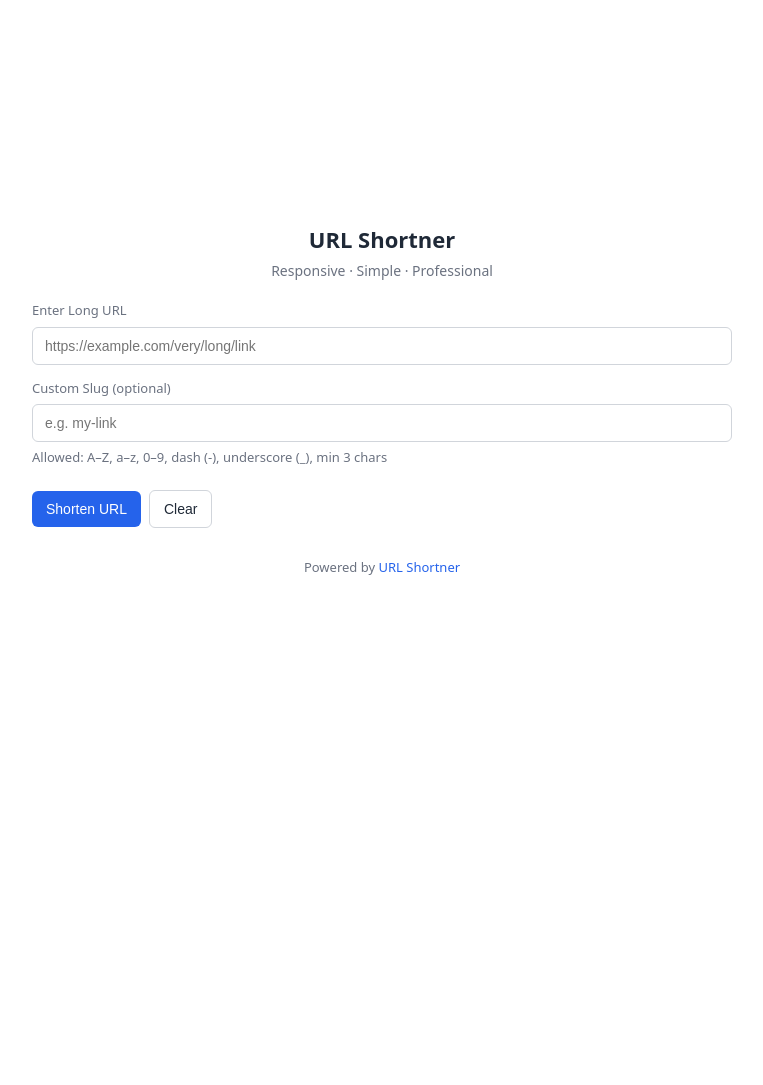
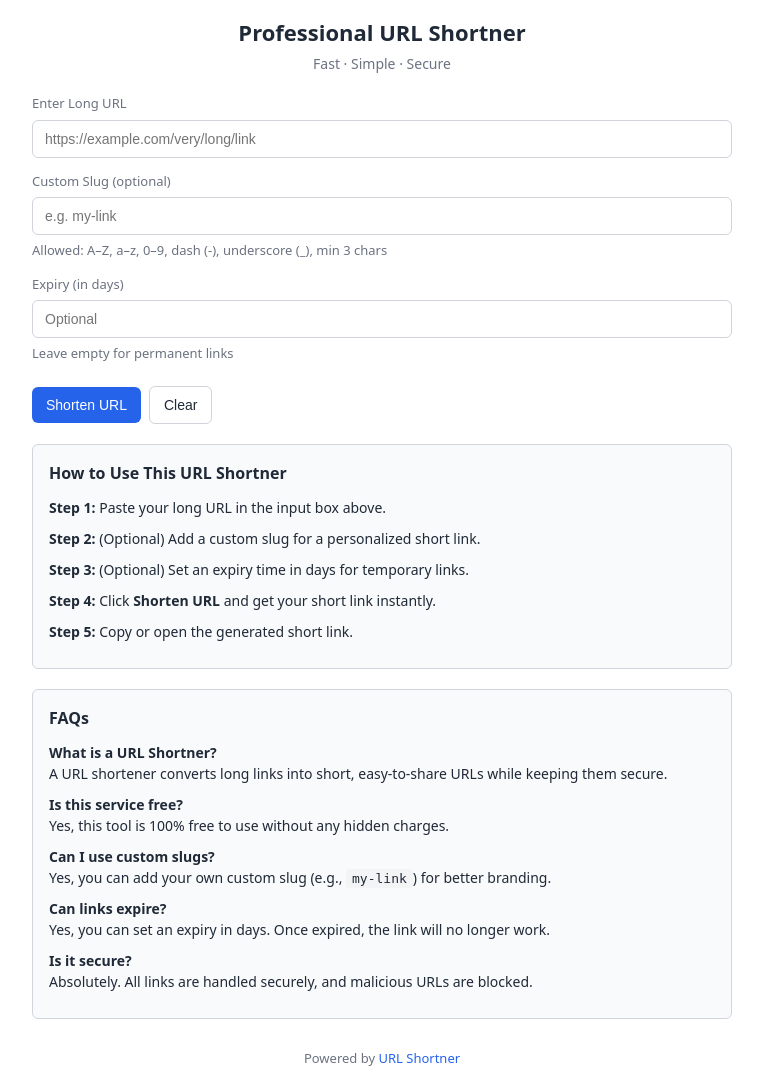
Before and after one commit to iamrcs/url-shortener, a Flask app: template templates/index.html in a window 1280 px wide. Shown: the whole page, without its empty margins (258-1021 px from the left). Before the commit the page ends 575 px from the top, so only its background shows below. Run offline with Flask 3, Linux system fonts and the light colour scheme; the template is opened without the code that fills it, so the values that code supplies are empty.

Commit message:
Update index.html

```diff
--- a/templates/index.html
+++ b/templates/index.html
@@ -4,22 +4,42 @@
 <head>
   <meta charset="utf-8" />
   <meta name="viewport" content="width=device-width, initial-scale=1" />
-  <title>URL Shortner</title>
-  <link rel="stylesheet" href="/static/style.css" />
+  <title>URL Shortner - Fast, Simple & Secure Link Shortening</title>
+
+  <!-- ✅ SEO Meta Tags -->
+  <meta name="description" content="Professional URL Shortner - create short, secure, and easy-to-share links. Fast, simple, and reliable link management tool.">
+  <meta name="keywords" content="URL shortener, link shortener, short URL, custom link, free URL shortener, secure short link">
+  <meta name="author" content="URL Shortner">
+
+  <!-- ✅ Open Graph for Social Sharing -->
+  <meta property="og:title" content="URL Shortner - Fast, Simple & Secure" />
+  <meta property="og:description" content="Shorten your long URLs into easy-to-share short links with expiry options. Free, simple, and secure URL shortener." />
+  <meta property="og:type" content="website" />
+  <meta property="og:url" content="https://yourdomain.com/" />
+  <meta property="og:image" content="https://yourdomain.com/preview.png" />
+
+  <!-- ✅ Twitter Card -->
+  <meta name="twitter:card" content="summary_large_image">
+  <meta name="twitter:title" content="URL Shortner - Fast, Simple & Secure">
+  <meta name="twitter:description" content="Create secure short links with custom slugs and expiry. Perfect for sharing anywhere.">
+  <meta name="twitter:image" content="https://yourdomain.com/preview.png">
+
+  <base href="/" />
+  <link rel="stylesheet" href="static/style.css" />
 </head>
 
 <body>
   <main>
     <header>
-      <h1>URL Shortner</h1>
-      <p>Responsive · Simple · Professional</p>
+      <h1>Professional URL Shortner</h1>
+      <p>Fast · Simple · Secure</p>
     </header>
 
-    <!-- Shortener Form -->
+    <!-- URL Shortener Form -->
     <form id="shortForm" autocomplete="off" novalidate>
       <div>
         <label for="longUrl">Enter Long URL</label>
-        <input id="longUrl" type="url" required placeholder="https://example.com/very/long/link">
+        <input id="longUrl" type="url" required placeholder="https://example.com/very/long/link" aria-required="true" />
       </div>
 
       <div>
@@ -28,13 +48,19 @@
         <p class="small">Allowed: A–Z, a–z, 0–9, dash (-), underscore (_), min 3 chars</p>
       </div>
 
+      <div>
+        <label for="expiry_days">Expiry (in days)</label>
+        <input id="expiry_days" type="number" min="1" placeholder="Optional">
+        <p class="small">Leave empty for permanent links</p>
+      </div>
+
       <div class="controls">
         <button type="submit" class="btn btn-primary">Shorten URL</button>
         <button type="button" id="clearBtn" class="btn">Clear</button>
       </div>
     </form>
 
-    <!-- Output -->
+    <!-- Output Section -->
     <section id="outputSection">
       <h2 style="font-size:15px;font-weight:600;margin-bottom:8px">Shortened Link</h2>
       <input id="output" readonly aria-label="Shortened URL" />
@@ -45,15 +71,47 @@
       <p class="small" id="msg"></p>
     </section>
 
+    <!-- ✅ How To Use Section -->
+    <section class="stats">
+      <h2>How to Use This URL Shortner</h2>
+      <p><strong>Step 1:</strong> Paste your long URL in the input box above.</p>
+      <p><strong>Step 2:</strong> (Optional) Add a custom slug for a personalized short link.</p>
+      <p><strong>Step 3:</strong> (Optional) Set an expiry time in days for temporary links.</p>
+      <p><strong>Step 4:</strong> Click <strong>Shorten URL</strong> and get your short link instantly.</p>
+      <p><strong>Step 5:</strong> Copy or open the generated short link.</p>
+    </section>
+
+    <!-- ✅ FAQs Section -->
+    <section class="stats">
+      <h2>FAQs</h2>
+      <p><strong>What is a URL Shortner?</strong><br>
+        A URL shortener converts long links into short, easy-to-share URLs while keeping them secure.</p>
+
+      <p><strong>Is this service free?</strong><br>
+        Yes, this tool is 100% free to use without any hidden charges.</p>
+
+      <p><strong>Can I use custom slugs?</strong><br>
+        Yes, you can add your own custom slug (e.g., <code>my-link</code>) for better branding.</p>
+
+      <p><strong>Can links expire?</strong><br>
+        Yes, you can set an expiry in days. Once expired, the link will no longer work.</p>
+
+      <p><strong>Is it secure?</strong><br>
+        Absolutely. All links are handled securely, and malicious URLs are blocked.</p>
+    </section>
+
     <footer>
       <p>Powered by <a href="/" target="_blank" rel="noopener">URL Shortner</a></p>
     </footer>
   </main>
 
+  <!-- JavaScript -->
   <script>
+    const base = window.location.origin;
     const form = document.getElementById('shortForm');
     const input = document.getElementById('longUrl');
     const slug = document.getElementById('slug');
+    const expiry = document.getElementById('expiry_days');
     const output = document.getElementById('output');
     const section = document.getElementById('outputSection');
     const copyBtn = document.getElementById('copyBtn');
@@ -67,6 +125,7 @@
       e.preventDefault();
       const url = input.value.trim();
       const slugVal = slug.value.trim();
+      const expiryVal = expiry ? expiry.value.trim() : "";
 
       if (!url) {
         alert("Please enter a valid URL");
@@ -77,14 +136,14 @@
         const res = await fetch('/shorten', {
           method: 'POST',
           headers: { 'Content-Type': 'application/json' },
-          body: JSON.stringify({ url, slug: slugVal })
+          body: JSON.stringify({ url, slug: slugVal, expiry_days: expiryVal })
         });
         const j = await res.json();
 
         section.style.display = 'block';
 
         if (j.ok) {
-          const shortUrl = window.location.origin + '/' + j.code;
+          const shortUrl = base + '/' + j.code;
           output.value = shortUrl;
           openBtn.href = shortUrl;
           msg.textContent = j.msg;
@@ -113,6 +172,7 @@
     clearBtn.addEventListener('click', () => {
       input.value = "";
       slug.value = "";
+      if (expiry) expiry.value = "";
       output.value = "";
       msg.textContent = "";
       section.style.display = 'none';
```
